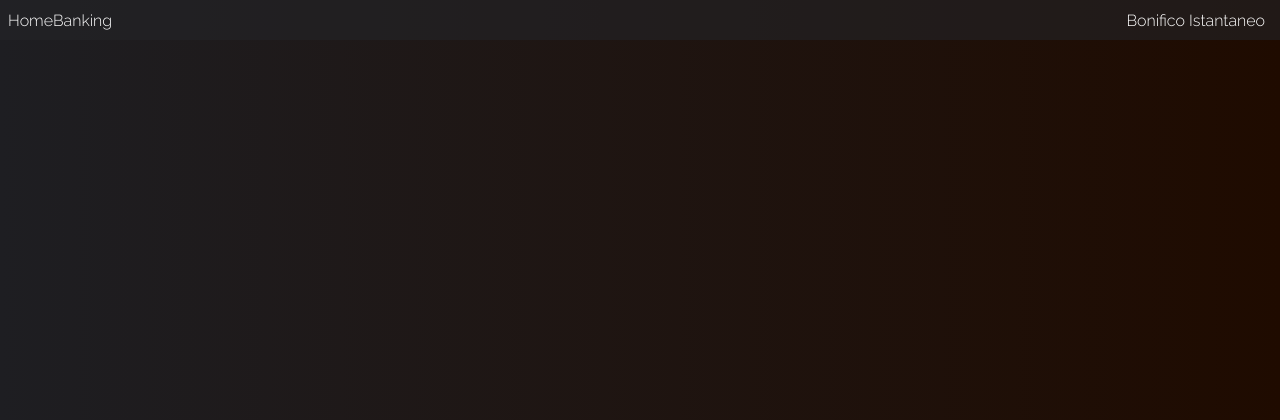
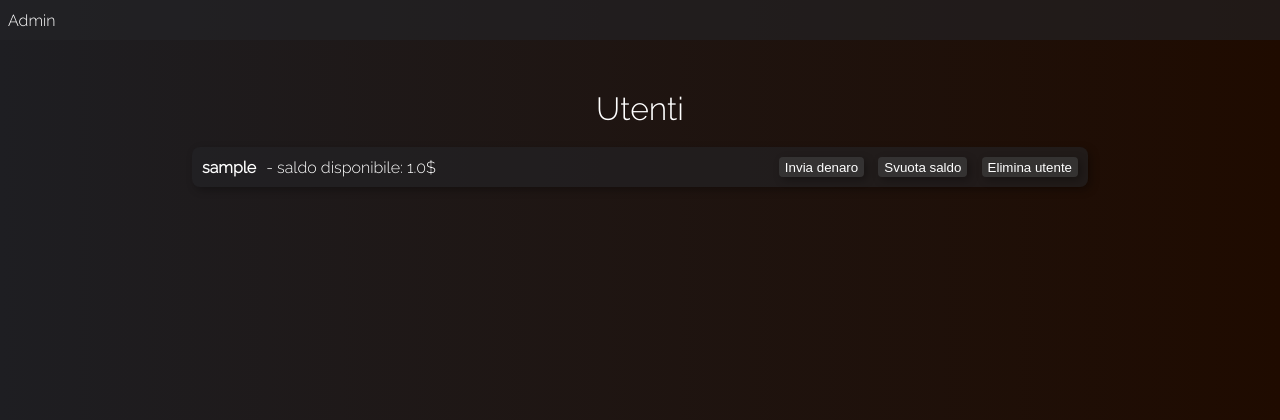
Before and after one commit to fmls03/HomeBanking, a Flask app: template templates/admin.html in a window 1280 px wide. Shown: the top 420 px of the page. Run offline with Flask 2, Linux system fonts and the light colour scheme; the template is opened without the code that fills it: values that come from a table or form of the project are taken from there, others are empty; tables that the repository leaves empty hold one stand-in row (values such as "Sample post").

Commit message:
pagina di admin proseguita: visualizzazione degli utenti dove è possibile svuotare il saldo

```diff
--- a/_app.py
+++ b/_app.py
@@ -47,7 +47,7 @@ class User(db.Model):
     data_nascita = db.Column(db.Date)
     città_nascita = db.Column(db.VARCHAR(255))
 
-    conto = db.relationship('Conto', backref=('user'))
+    conto = db.relationship('Conto', backref='user', uselist=False)
 
     def __init__(self, username, nome, cognome, email, passw, indirizzo, città, codice_fiscale, sesso, telefono, data_nascita, città_nascita):
         self.username = username
@@ -70,8 +70,8 @@ class Conto(db.Model):
     iban = db.Column(db.VARCHAR(27),unique=True)
     id_user = db.Column(db.Integer, db.ForeignKey('user.id_user'))
 
-    saldo = db.relationship('Saldo', backref=('conto'))
-    transazione = db.relationship('Transazione', backref=('conto'))
+    saldo = db.relationship('Saldo', backref='conto', uselist=False)
+    transazioni = db.relationship('Transazione', backref='conto')
 
 
     def __init__(self, iban, id_user):
--- a/_signup.py
+++ b/_signup.py
@@ -7,8 +7,8 @@ from sqlalchemy import *
 
 import _app
 from _logout import *
-from _formattazione_data import *
-from Iban_generator import *
+from formattazione_data import *
+from iban_generator import *
 
 signup_bp = Blueprint('signup_bp', __name__)
 
--- a/static/admin.css
+++ b/static/admin.css
@@ -1,5 +1,4 @@
 html{
-
 	min-height: 590px;
 }
 
@@ -18,13 +17,12 @@ body{
 .page{
 	width: 100%;
 	height: 100%;
+	min-width: 880px;
 	display: flex;
 	align-items: center;
 	flex-direction: column;
 
 }
-
-
 
 .nav-bar{
 	width: 100%;
@@ -39,17 +37,58 @@ body{
 	color: white;
 }
 
-#link-home{
+#link-admin{
 	text-decoration: none;
 }
 
-#link-bonifico{
-	margin-left: auto;
-    margin-right: 15px;
-	text-decoration: none;
+#span-users{
+	color: white;
+    width: auto;
+    margin-top: 50px;
+    font-size: xx-large;
+}
+
+
+
+.users{
+	margin-top: 20px;
+	background-color: rgba(36, 36, 39, 0.6);
+	box-shadow: 3px 3px 8px rgb(0,0,0, 0.3);	height: 40px;
+	width: 70%;
+	border-radius: 8px;
+	display: flex;
+	flex-direction: row;
+	align-items: center;
+}
+
+#span-username{
+	margin-left: 10px;
+	color: white;
+	font-weight: bolder;
+}
+
+#span-saldo-disponibile{
+	margin-left: 10px;
 	color: white;
 }
 
-#span-bonifico{
+.div-buttons{
+	margin-left: auto;
+}
+
+#btn-actions{
+	border-width: 0px;
+	height: 20px;
+	width: auto;
+	font-size: smaller;
+	background-color: rgba(65, 65, 65, 0.6);
+	box-shadow: 3px 3px 8px rgb(0,0,0, 0.3);
+	border-radius: 4px;
+	margin-right: 10px;
 	color: white;
 }
+
+#btn-actions:hover{
+	border-color: cornflowerblue;
+    box-shadow: 0 0 5px cornflowerblue;
+}
--- a/templates/admin.html
+++ b/templates/admin.html
@@ -5,7 +5,7 @@
     <meta charset="UTF-8">
     <meta http-equiv="X-UA-Compatible" content="IE=edge">
     <meta name="viewport" content="width=device-width, initial-scale=1.0">
-    <link rel="stylesheet" type="text/css" href="static/home.css">
+    <link rel="stylesheet" type="text/css" href="static/admin.css">
     <link rel="preconnect" href="https://fonts.googleapis.com">
     <link rel="preconnect" href="https://fonts.gstatic.com" crossorigin>
     <link href="https://fonts.googleapis.com/css2?family=Raleway:wght@300&display=swap" rel="stylesheet">
@@ -15,19 +15,33 @@
 <body>
 
     <nav class="nav-bar">
-        <a id="link-home" href="/home">
+        <a id="link-admin" href="/admin">
             <span class="nav-title">
-                HomeBanking
+                Admin
             </span>
         </a>
-        <a id="link-bonifico" href="/bonifico">
-            <span id="span-bonifico">
-                Bonifico Istantaneo
-            </span>
-        </a>
+    </nav>
+    <form method="post">
+    <div class="page">
 
+        <span id="span-users">
+            Utenti
+        </span>
+        {% for user in users %}
+        <div class="users">
+            <span id="span-username">{{user.username}}</span>
+            <span id="span-saldo-disponibile">- saldo disponibile: {{user.conto.saldo.saldo_disponibile}}$</span>
+            <div class="div-buttons">
+                <button type="submit" id="btn-actions" name="invia-denaro" value="{{user.conto.id_conto}}">Invia denaro</button>
+                <button type="submit" id="btn-actions" name="svuota-saldo" value="{{user.conto.id_conto}}">Svuota saldo</button>
+                <button type="submit" id="btn-actions" name="elimina-utente" value="{{user.conto.id_conto}}">Elimina utente</button>
+            </div>
 
+        </div>
 
+        {% endfor %}
+    </div>
+    </form>
 </body>
 
 </html>
```
Also changed, not shown: _admin.py (+20 -3 lines).
